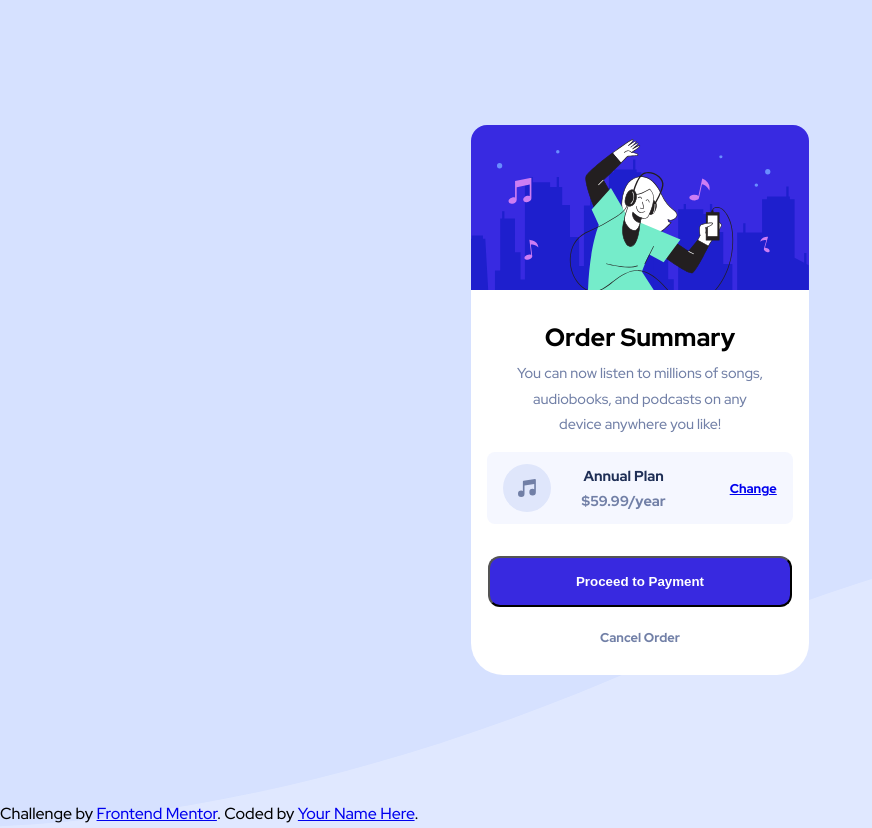
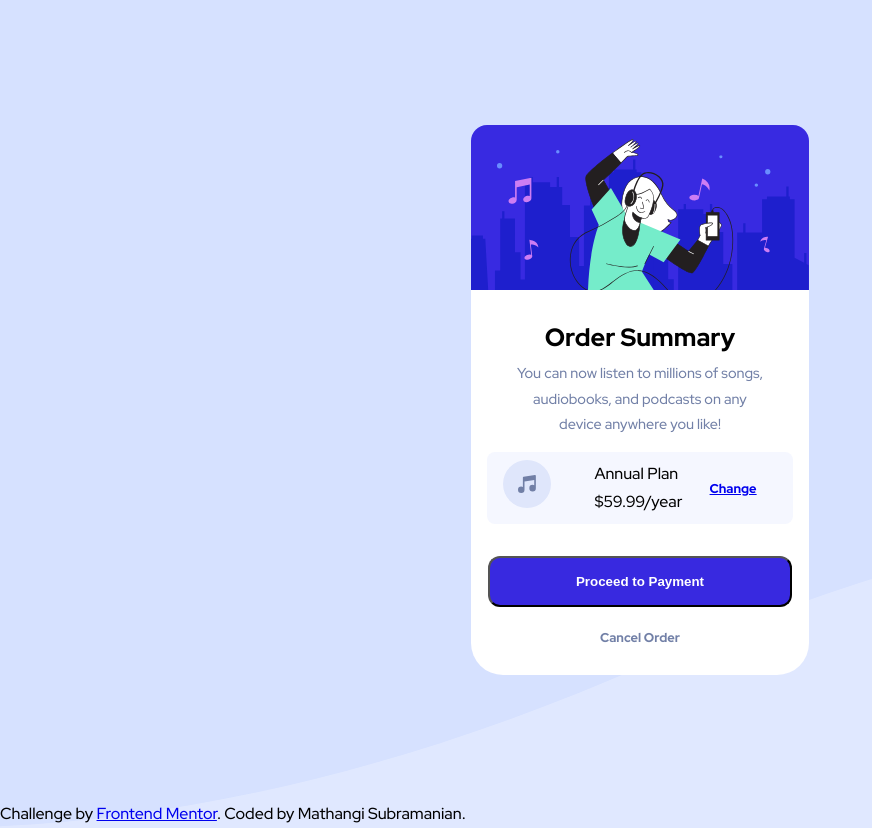
Before and after one commit to mathangisd/order-summary-component, a plain HTML site: page index.html in a window 1280 px wide. Shown: the whole page, without its empty margins (0-872 px from the left). Drawn offline with Linux system fonts and the light colour scheme.

Commit message:
Add grid changes

```diff
--- a/index.html
+++ b/index.html
@@ -30,12 +30,14 @@
             any device anywhere you like!
           </p>
           <div class="price">
-            <img src="images/icon-music.svg" alt="" />
+            <div class="one"><img src="images/icon-music.svg" alt="" /></div>
 
-            <p class="price-plan">
-              <span class="bold-text">Annual Plan</span> <br />$59.99/year
-            </p>
-            <div class="change-text">
+            <div class="price-plan two">
+              Annual Plan
+              <span class="price-text">$59.99/year</span>
+            </div>
+
+            <div class="change-text three">
               <a href="#" class="text-small">Change</a>
             </div>
           </div>
@@ -50,7 +52,7 @@
       Challenge by
       <a href="https://www.frontendmentor.io?ref=challenge" target="_blank"
         >Frontend Mentor</a
-      >. Coded by <a href="#">Your Name Here</a>.
+      >. Coded by Mathangi Subramanian.
     </div>
   </body>
 </html>
```
